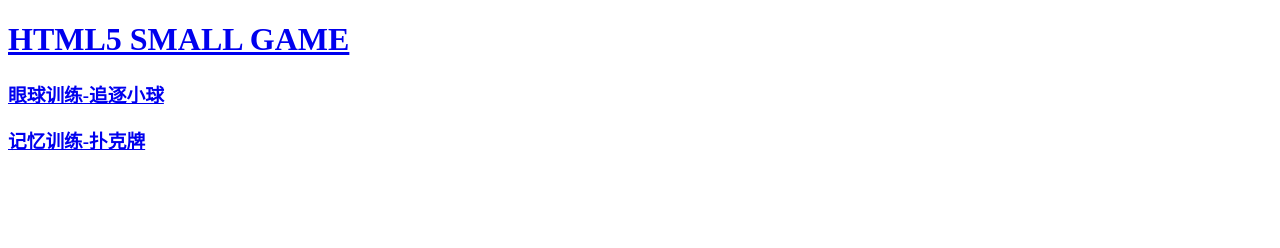
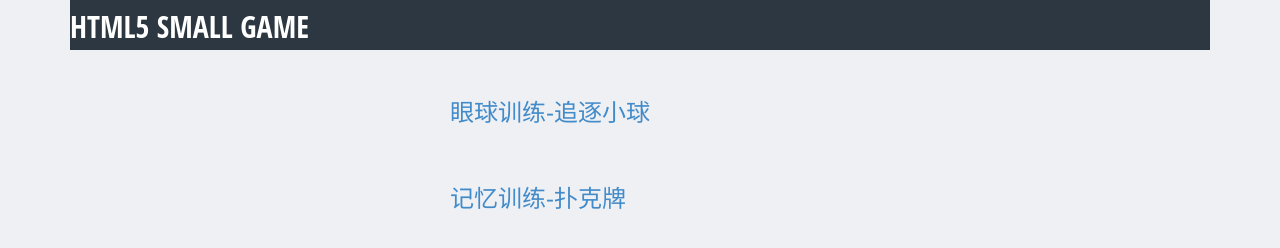
Before and after one commit to riching/sport, a plain HTML site: page index.html in a window 1280 px wide. Drawn offline with Linux system fonts and the light colour scheme; no server answers.

```diff
--- a/index.html
+++ b/index.html
@@ -3,12 +3,8 @@
 <head>
     <meta charset="UTF-8">
     <title>HTML5小动画游戏</title>
-    <script type="text/javascript" src="js/jquery-1.9.1.min.js"></script>
-    <script>
-        $(function () {
-            $("head").load("common/header.html")
-        });
-    </script>
+    <link href="css/bootstrap.min.css" rel="stylesheet"/>
+    <link href="css/style.css" rel="stylesheet"/>
 </head>
 <body>
 <div class="container">
```
